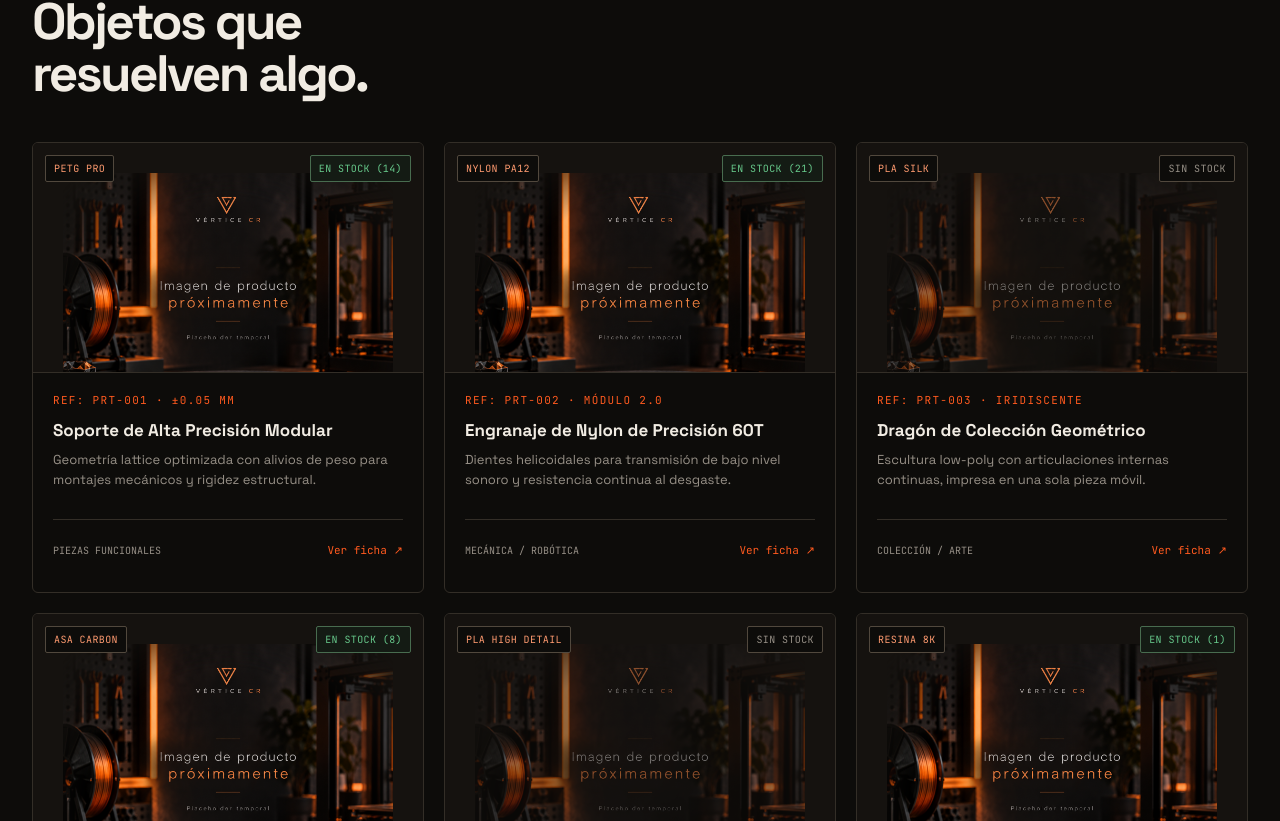
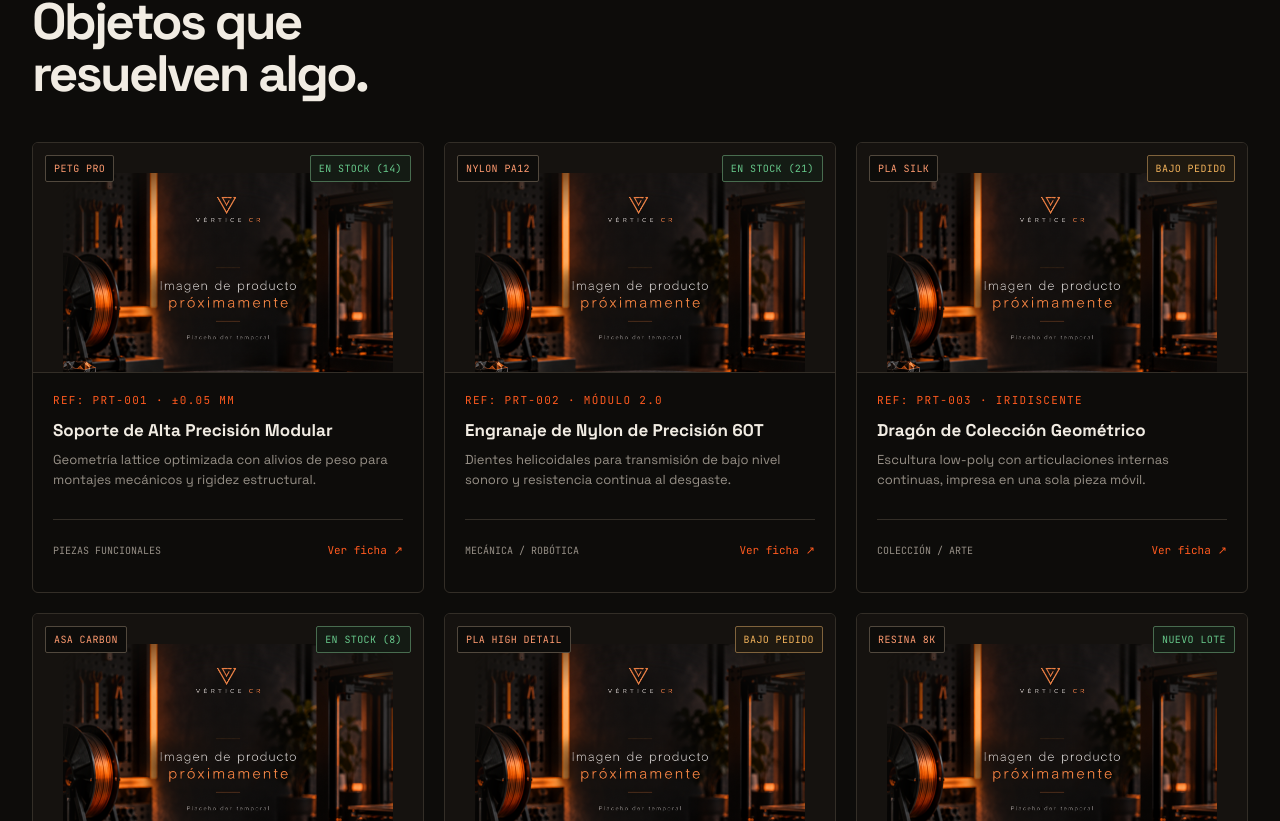
Before and after one commit to sebassebitas12/Tienda-de-Impresion3D, a React (Vite) app: page / in a window 1280 px wide. Shown: the part 1139-1960 px from the top of the page. Built offline with nearby package versions, Linux system fonts and the light colour scheme.

Commit message:
feat(ui): support explicit product stock badges

```diff
--- a/src/components/ui/ProductCard.jsx
+++ b/src/components/ui/ProductCard.jsx
@@ -8,15 +8,17 @@ import { PriceTag } from './PriceTag.jsx';
 export function ProductCard({ product, linkAs, href, to, showPrice = false }) {
   const [failedSource, setFailedSource] = useState(null);
   const src = product.images?.[0];
-  const available = product.stock > 0 && product.status === 'ACTIVE';
+  const inferredAvailable = product.stock > 0 && product.status === 'ACTIVE';
+  const stockStatus = product.stockStatus ?? (inferredAvailable ? 'in-stock' : 'out');
+  const stockLabel = product.stockLabel ?? (inferredAvailable ? 'En stock (' + product.stock + ')' : 'Sin stock');
+  const unavailable = product.status !== 'ACTIVE' || stockStatus === 'out';
+
   return (
-    <Card hover className="v-product-card" data-unavailable={!available}>
+    <Card hover className="v-product-card" data-unavailable={unavailable}>
       <div className="v-product-image">
         <div className="v-product-meta">
           <Badge variant="material-tag">{product.material}</Badge>
-          <Badge variant="stock-tag" status={available ? 'in-stock' : 'out'}>
-            {available ? 'En stock (' + product.stock + ')' : 'Sin stock'}
-          </Badge>
+          <Badge variant="stock-tag" status={stockStatus}>{stockLabel}</Badge>
         </div>
         {src && failedSource !== src ?
           <img src={src} alt={product.name + ' en ' + product.material} loading="lazy" decoding="async" onError={() => setFailedSource(src)} /> :
```
